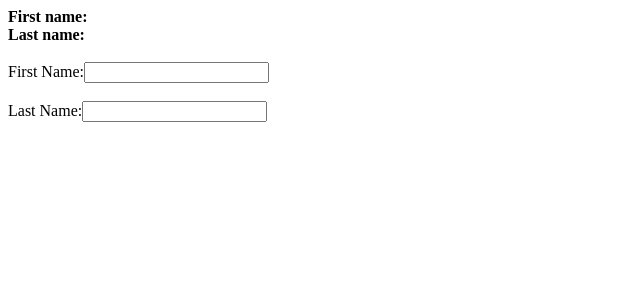
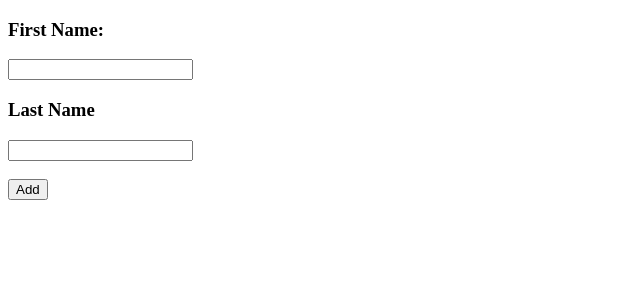
Before and after one commit to DaryllCulas/ReactJS-Practice, a React (Vite) app in the folder 2_CreateReactApp/Sample 1/: page / in a window 1280 px wide. Shown: the top 300 px of the page, without its empty margins (0-640 px from the left). Built offline with nearby package versions, Linux system fonts and the light colour scheme.

Commit message:
Handling form submission

```diff
--- a/2_CreateReactApp/Sample 1/src/App.jsx
+++ b/2_CreateReactApp/Sample 1/src/App.jsx
@@ -1,10 +1,10 @@
-import { MultipleInputForm } from "./components/EventHandlingInputFields/multipleInputForm";
+import { HandlingFormSubmission } from "./components/EventHandlingInputFields/HandlingFormSubmission";
 
 // Displaying component here from imported module ('Hello.jsx');
 function App() {
   return (
     <div>
-      <MultipleInputForm />
+      <HandlingFormSubmission />
     </div>
   );
 }
--- /dev/null
+++ b/2_CreateReactApp/Sample 1/src/components/EventHandlingInputFields/HandlingFormSubmission.jsx
@@ -0,0 +1,34 @@
+import { useState } from "react";
+
+const HandlingFormSubmission = () => {
+  const submitHandler = (e) => {
+    e.preventDefault();
+    console.log(name);
+  };
+
+  const [name, setName] = useState({ firstName: "", lastName: "" });
+  return (
+    <div>
+      <form>
+        <h3>First Name:</h3>
+        <input
+          onChange={(e) => setName({ ...name, firstName: e.target.value })}
+          type="text"
+          name={name.firstName}
+        />
+        <br />
+        <h3>Last Name</h3>
+        <input
+          onChange={(e) => setName({ ...name, lastName: e.target.value })}
+          type="text"
+          name={name.lastName}
+        />
+        <br />
+        <br />
+        <button onClick={submitHandler}>Add</button>
+      </form>
+    </div>
+  );
+};
+
+export { HandlingFormSubmission };
```
